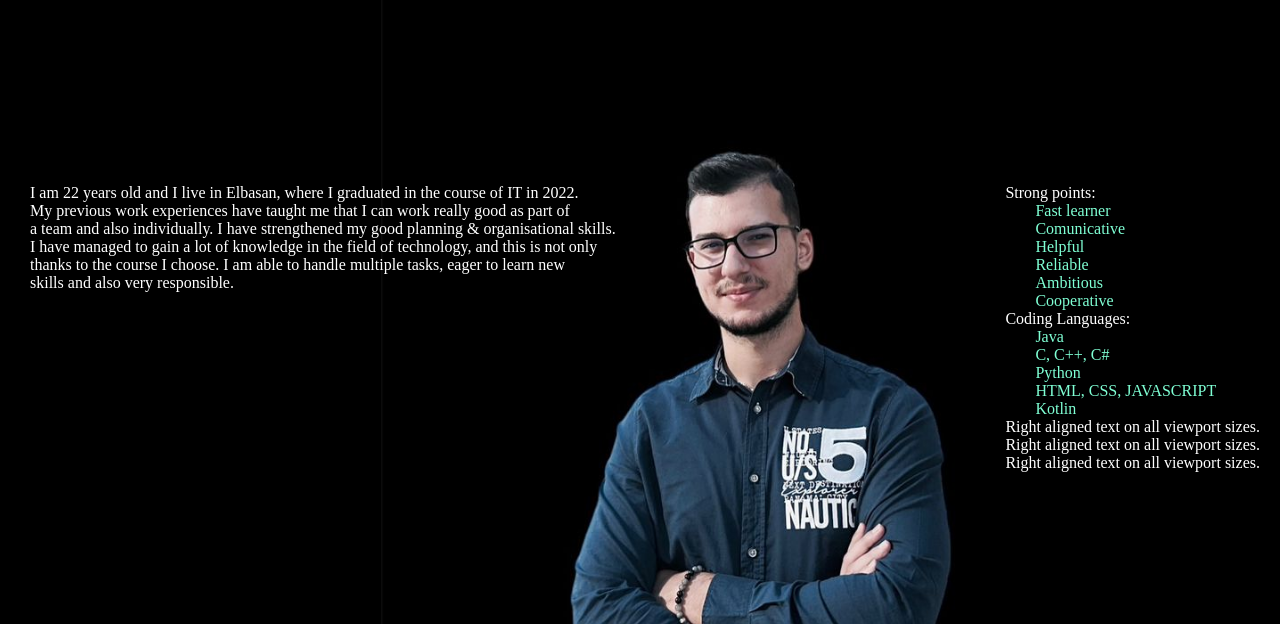
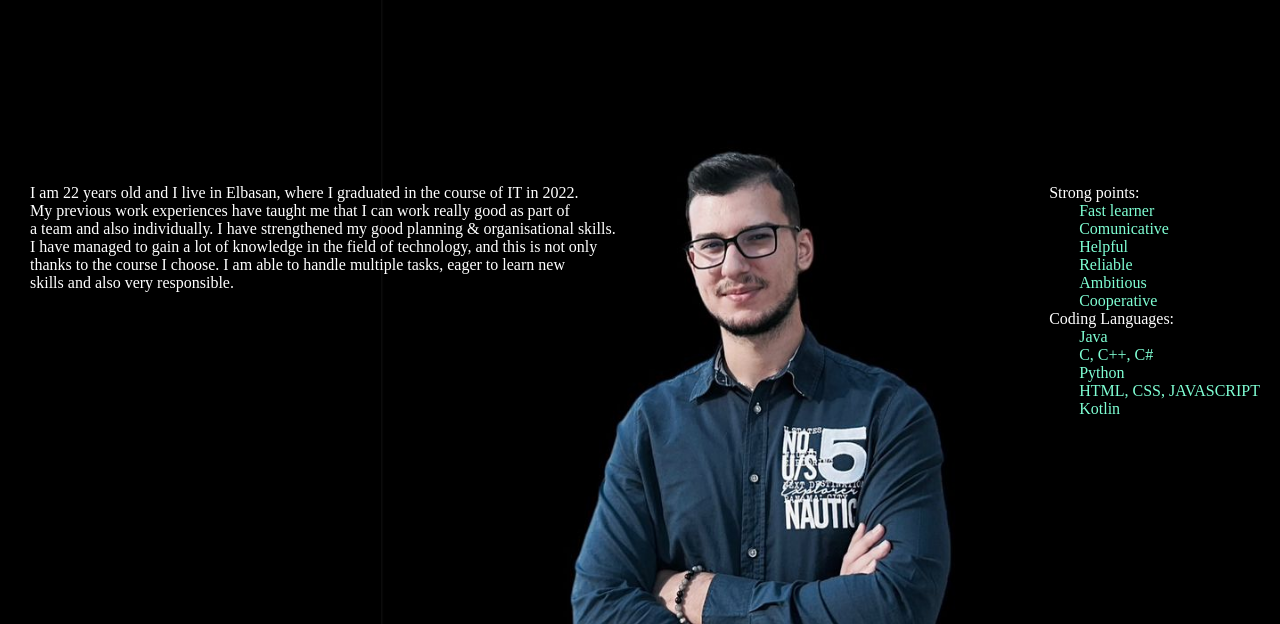
Before and after one commit to IgliH/IgliH, a plain HTML site: page about.html in a window 1280 px wide. Shown: the part 88-712 px from the top of the page. Drawn offline with Linux system fonts and the light colour scheme.

Commit message:
Update about.html

```diff
--- a/about.html
+++ b/about.html
@@ -58,9 +58,6 @@
                         <li></li>
                     </ul>
                 </div>
-                <p class="text-right">Right aligned text on all viewport sizes.</p>
-                <p class="text-right">Right aligned text on all viewport sizes.</p>
-                <p class="text-right">Right aligned text on all viewport sizes.</p>
             </div>
             <div class="social-icons">
                 <ul>
```
